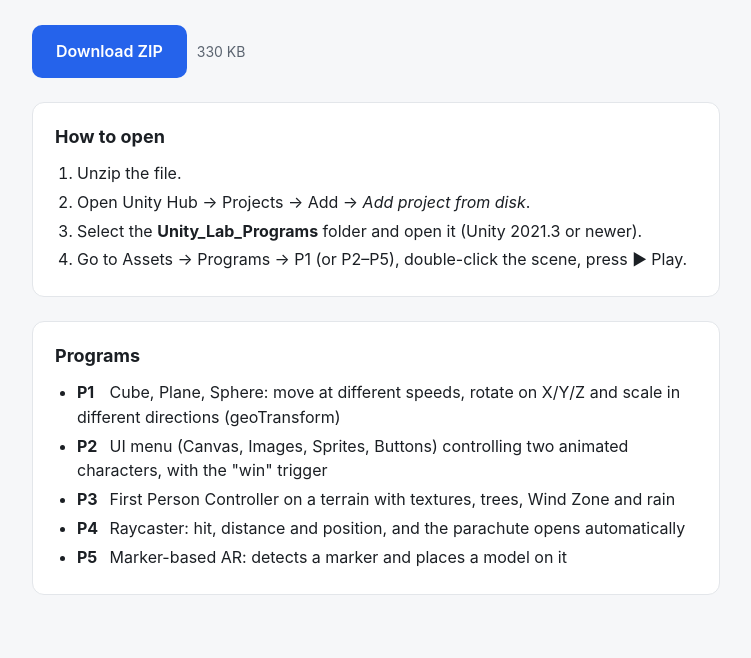
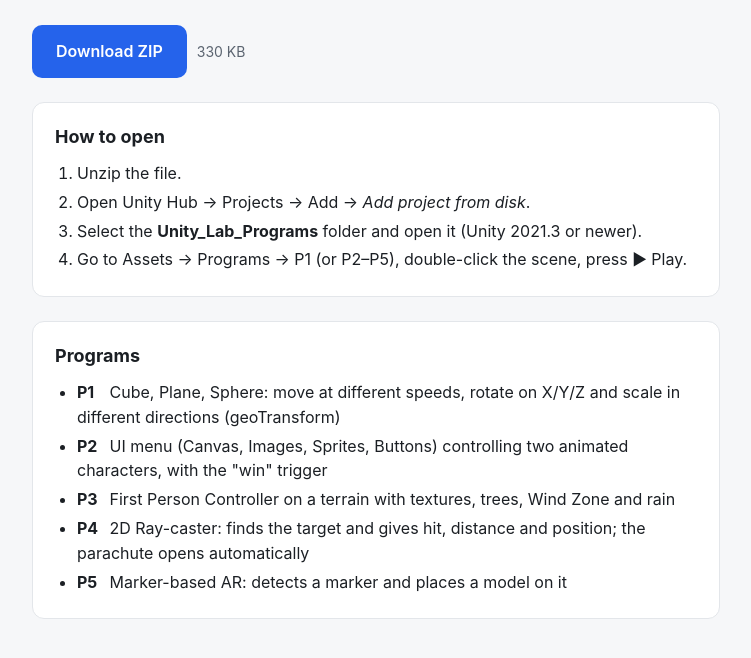
Before and after one commit to vansh1232008/unity-lab-programs, a plain HTML site: page index.html in a window 1280 px wide. Shown: the part 128-786 px from the top of the page, without its empty margins (264-1015 px from the left). Drawn offline with Linux system fonts and the light colour scheme.

Commit message:
P4 as a 2D ray-caster
Co-Authored-By: Claude Opus 5.5 <noreply@anthropic.com>

```diff
--- a/index.html
+++ b/index.html
@@ -43,7 +43,7 @@ b.p { display:inline-block; min-width:28px; }
 <li><b class="p">P1</b> Cube, Plane, Sphere: move at different speeds, rotate on X/Y/Z and scale in different directions (geoTransform)</li>
 <li><b class="p">P2</b> UI menu (Canvas, Images, Sprites, Buttons) controlling two animated characters, with the "win" trigger</li>
 <li><b class="p">P3</b> First Person Controller on a terrain with textures, trees, Wind Zone and rain</li>
-<li><b class="p">P4</b> Raycaster: hit, distance and position, and the parachute opens automatically</li>
+<li><b class="p">P4</b> 2D Ray-caster: finds the target and gives hit, distance and position; the parachute opens automatically</li>
 <li><b class="p">P5</b> Marker-based AR: detects a marker and places a model on it</li>
 </ul>
 </section>
```
Also changed, not shown: 1 other file.
